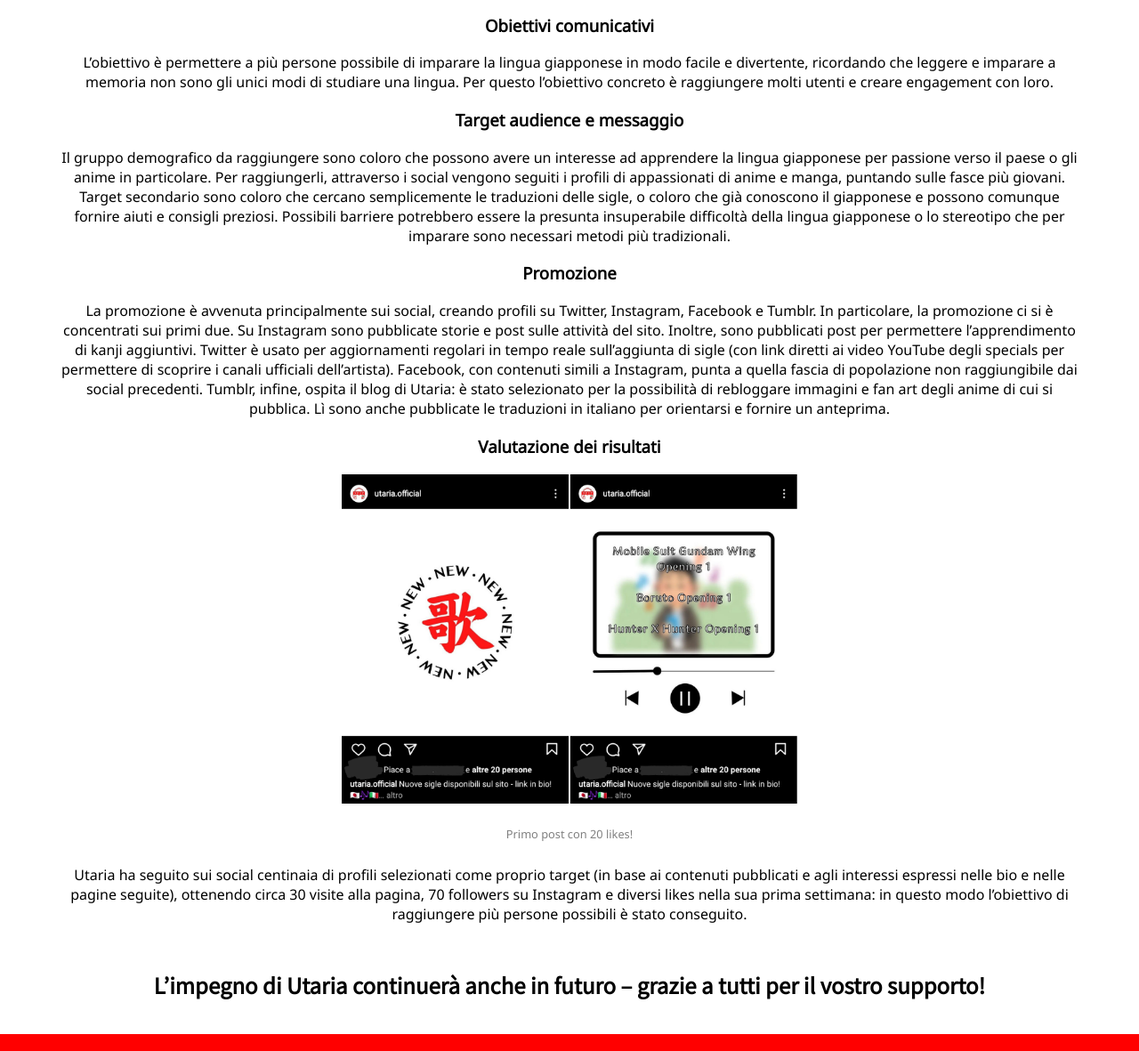
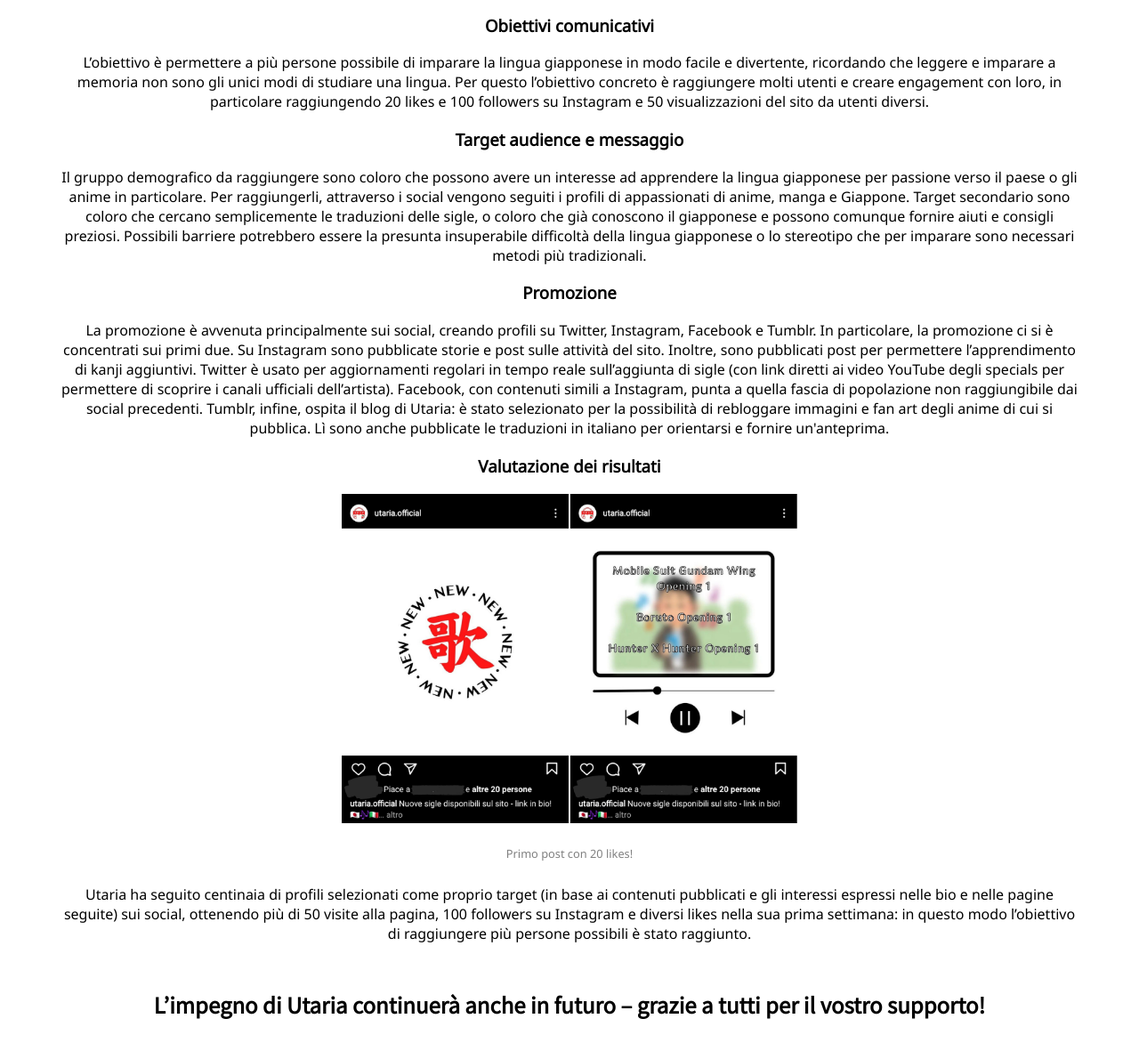
Before and after one commit to Utaria-Official/imparare_giapponese_con_sigle_anime, a plain HTML site: page about.html in a window 1280 px wide. Shown: the part 5175-6356 px from the top of the page at 89% size. Drawn offline with Linux system fonts and the light colour scheme.

Commit message:
Add files via upload

```diff
--- a/about.html
+++ b/about.html
@@ -159,14 +159,14 @@ Le risorse in italiano sono spesso più scarse rispetto alle inglesi sia come tr
 <h3>Obiettivi comunicativi</h3>
 <p>
 L’obiettivo è permettere a più persone possibile di imparare la lingua giapponese in modo facile e divertente, ricordando che leggere e imparare a memoria non sono gli unici modi di studiare una lingua.
- Per questo l’obiettivo concreto è raggiungere molti utenti e creare engagement con loro.
+Per questo l’obiettivo concreto è raggiungere molti utenti e creare engagement con loro, in particolare raggiungendo 20 likes e 100 followers su Instagram e 50 visualizzazioni del sito da utenti diversi.
 </p>
 
 
 <h3>Target audience e messaggio</h3>
 <p>
 Il gruppo demografico da raggiungere sono coloro che possono avere un interesse ad apprendere la lingua giapponese per passione verso il paese o gli anime in particolare.
-Per raggiungerli, attraverso i social vengono seguiti i profili di appassionati di anime e manga, puntando sulle fasce più giovani.
+Per raggiungerli, attraverso i social vengono seguiti i profili di appassionati di anime, manga e Giappone.
 Target secondario sono coloro che cercano semplicemente le traduzioni delle sigle, o coloro che già conoscono il giapponese e possono comunque fornire aiuti e consigli preziosi.
 Possibili barriere potrebbero essere la presunta insuperabile difficoltà della lingua giapponese o lo stereotipo che per imparare sono necessari metodi più tradizionali.
 </p>
@@ -178,7 +178,7 @@ La promozione è avvenuta principalmente sui social, creando profili su Twitter,
 Su Instagram sono pubblicate storie e post sulle attività del sito. Inoltre, sono pubblicati post per permettere l’apprendimento di kanji aggiuntivi.
 Twitter è usato per aggiornamenti regolari in tempo reale sull’aggiunta di sigle (con link diretti ai video YouTube degli specials per permettere di scoprire i canali ufficiali dell’artista).
 Facebook, con contenuti simili a Instagram, punta a quella fascia di popolazione non raggiungibile dai social precedenti.
-Tumblr, infine, ospita il blog di Utaria: è stato selezionato per la possibilità di rebloggare immagini e fan art degli anime di cui si pubblica. Lì sono anche pubblicate le traduzioni in italiano per orientarsi e fornire un anteprima.
+Tumblr, infine, ospita il blog di Utaria: è stato selezionato per la possibilità di rebloggare immagini e fan art degli anime di cui si pubblica. Lì sono anche pubblicate le traduzioni in italiano per orientarsi e fornire un'anteprima.
 </p>
 
 
@@ -188,7 +188,7 @@ Tumblr, infine, ospita il blog di Utaria: è stato selezionato per la possibilit
 Primo post con 20 likes!
 </p>
 <p>
-Utaria ha seguito sui social centinaia di profili selezionati come proprio target (in base ai contenuti pubblicati e agli interessi espressi nelle bio e nelle pagine seguite), ottenendo circa 30 visite alla pagina, 70 followers su Instagram e diversi likes nella sua prima settimana: in questo modo l’obiettivo di raggiungere più persone possibili è stato conseguito.</p>
+Utaria ha seguito centinaia di profili selezionati come proprio target (in base ai contenuti pubblicati e gli interessi espressi nelle bio e nelle pagine seguite) sui social, ottenendo più di 50 visite alla pagina, 100 followers su Instagram e diversi likes nella sua prima settimana: in questo modo l’obiettivo di raggiungere più persone possibili è stato raggiunto.</p>
 <br>
 
 <h2>L’impegno di Utaria continuerà anche in futuro – grazie a tutti per il vostro supporto!</h2>
```
Also changed, not shown: gundamop1.html (+1 -1 lines), hxhop1.html (+1 -1 lines).
